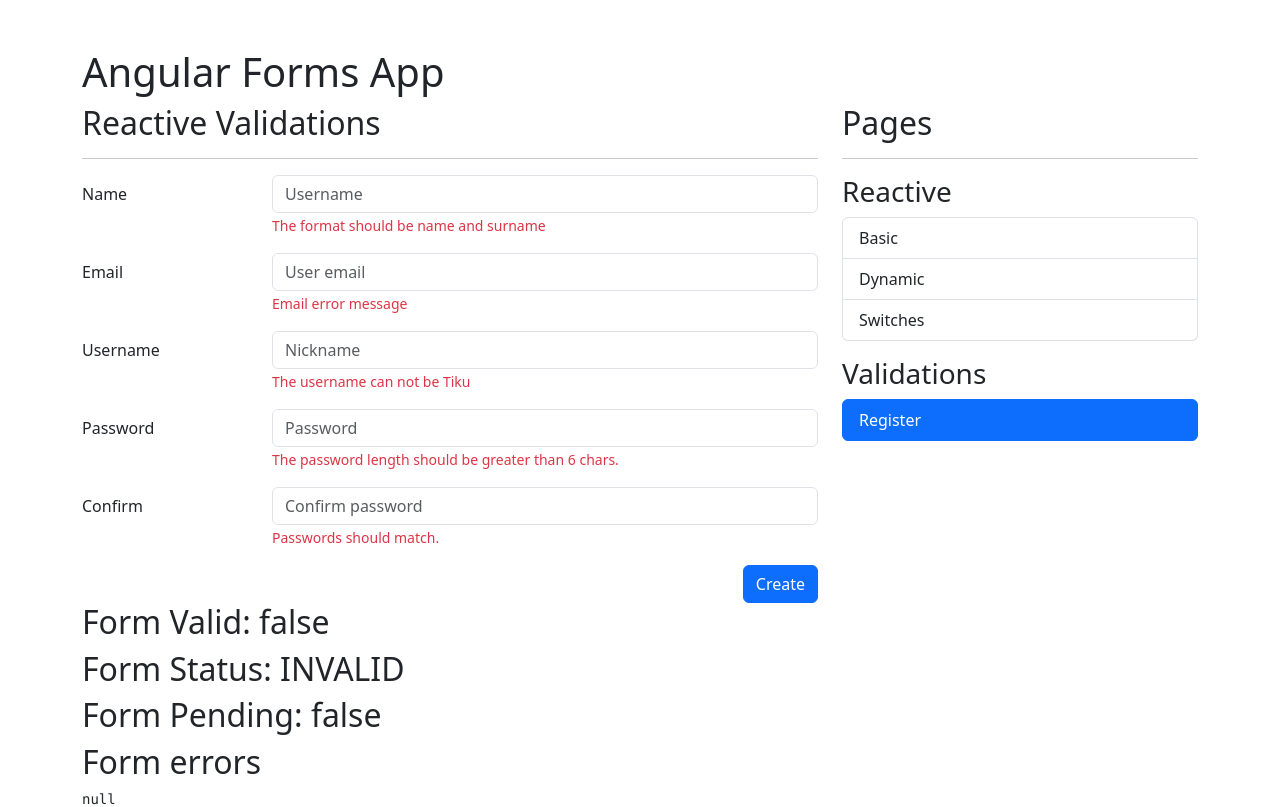
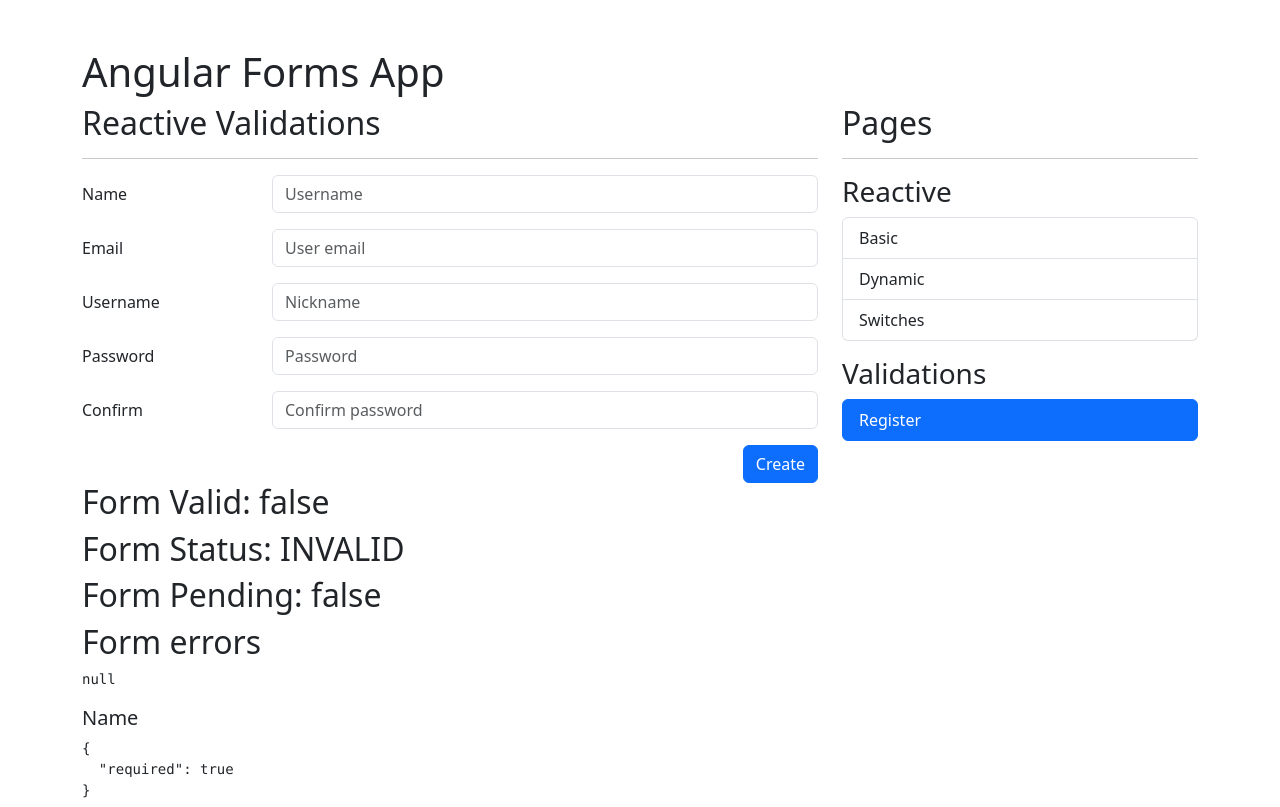
Before and after one commit to albertost5/angular-forms-app, an Angular app: page /auth/sign-up in a window 1280 px wide. Shown: the top 807 px of the page. Built offline with nearby package versions, Linux system fonts and the light colour scheme.

Commit message:
Added a validator service

```diff
--- a/src/app/auth/pages/register-page/register-page.component.html
+++ b/src/app/auth/pages/register-page/register-page.component.html
@@ -16,7 +16,7 @@
                  formControlName="name"
                  placeholder="Username">
 
-          <span class="form-text text-danger">
+          <span *ngIf="isInvalidField('name')" class="form-text text-danger">
               The format should be name and surname
           </span>
         </div>
@@ -30,7 +30,7 @@
                  class="form-control"
                  formControlName="email"
                  placeholder="User email">
-          <span class="form-text text-danger">
+          <span *ngIf="isInvalidField('email')" class="form-text text-danger">
               Email error message
           </span>
         </div>
@@ -44,7 +44,7 @@
                  class="form-control"
                  formControlName="username"
                  placeholder="Nickname">
-          <span class="form-text text-danger">
+          <span *ngIf="isInvalidField('username')" class="form-text text-danger">
                The username can not be Tiku
           </span>
         </div>
@@ -59,7 +59,7 @@
                  formControlName="password"
                  placeholder="Password">
 
-          <span class="form-text text-danger">
+          <span *ngIf="isInvalidField('password')" class="form-text text-danger">
                The password length should be greater than 6 chars.
           </span>
         </div>
@@ -74,7 +74,7 @@
                  formControlName="password2"
                  placeholder="Confirm password">
 
-          <span class="form-text text-danger">
+          <span *ngIf="isInvalidField('password2')" class="form-text text-danger">
             Passwords should match.
           </span>
         </div>
--- a/src/app/auth/pages/register-page/register-page.component.ts
+++ b/src/app/auth/pages/register-page/register-page.component.ts
@@ -1,5 +1,7 @@
 import { Component } from '@angular/core';
 import {FormBuilder, Validators} from '@angular/forms';
+// import * as customValidators from '../../../shared/validators/validators';
+import {ValidatorsService} from '../../../shared/services/validators.service';
 
 @Component({
   templateUrl: './register-page.component.html',
@@ -9,21 +11,24 @@ import {FormBuilder, Validators} from '@angular/forms';
 export class RegisterPageComponent {
 
   constructor(
-    private readonly fb: FormBuilder
+    private readonly fb: FormBuilder,
+    private readonly validatorsService: ValidatorsService
   ) {
   }
 
   public form = this.fb.group({
-    name: ['', [Validators.required]],
-    email: ['', [Validators.required]],
-    username: ['', [Validators.required]],
+    // name: ['', [Validators.required, Validators.pattern( customValidators.firstNameAndLastnamePattern )]],
+    name: ['', [Validators.required, Validators.pattern( this.validatorsService.firstNameAndLastnamePattern )]],
+    // email: ['', [Validators.required, Validators.email]],
+    email: ['', [Validators.required, Validators.pattern( this.validatorsService.emailPattern )]],
+    // username: ['', [Validators.required, customValidators.cantBeDefaultUsername]],
+    username: ['', [Validators.required, this.validatorsService.cantBeDefaultUsername]],
     password: ['', [Validators.required, Validators.minLength(6)]],
     password2: ['', [Validators.required, Validators.minLength(6)]],
   });
 
   public isInvalidField(formField: string): boolean {
-    // TODO: Implement me!
-    return true;
+    return this.validatorsService.isInvalidField(this.form, formField);
   }
 
   public onSubmit(): void {
--- /dev/null
+++ b/src/app/shared/services/validators.service.ts
@@ -0,0 +1,26 @@
+import { Injectable } from '@angular/core';
+import {FormControl, FormGroup, ValidationErrors} from '@angular/forms';
+
+@Injectable({
+  providedIn: 'root'
+})
+export class ValidatorsService {
+  public firstNameAndLastnamePattern: string = '([a-zA-Z]+) ([a-zA-Z]+)';
+  public emailPattern: string = "^[a-z0-9._%+-]+@[a-z0-9.-]+\\.[a-z]{2,4}$";
+
+  public cantBeDefaultUsername = (formControl: FormControl): ValidationErrors | null => {
+    const username = formControl.value.trim().toLowerCase();
+
+    if (username && username === 'tiku') {
+      return {
+        userIsTaken: true
+      }
+    }
+
+    return null;
+  }
+
+  public isInvalidField(form: FormGroup, formField: string): boolean {
+    return !!form.controls[formField].errors && form.controls[formField].touched;
+  }
+}
--- /dev/null
+++ b/src/app/shared/validators/validators.ts
@@ -0,0 +1,16 @@
+import {FormControl, ValidationErrors} from '@angular/forms';
+
+// MOVED TO VALIDATORS SERVICE
+export const firstNameAndLastnamePattern: string = '([a-zA-Z]+) ([a-zA-Z]+)';
+export const emailPattern: string = "^[a-z0-9._%+-]+@[a-z0-9.-]+\\.[a-z]{2,4}$";
+export const cantBeDefaultUsername = (formControl: FormControl): ValidationErrors | null => {
+  const username = formControl.value.trim().toLowerCase();
+
+  if (username && username === 'tiku') {
+    return {
+      userIsTaken: true
+    }
+  }
+
+  return null;
+}
```
